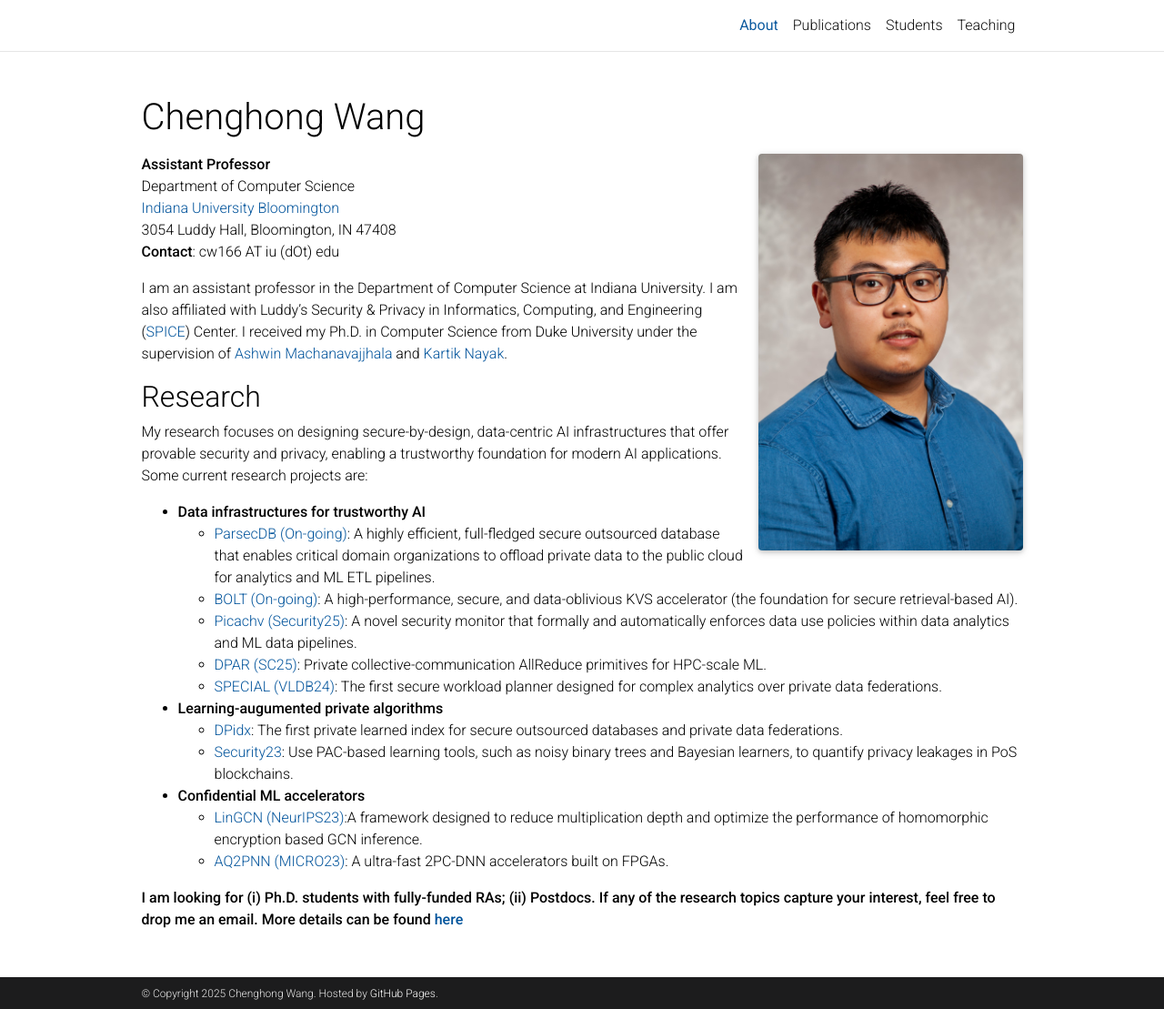
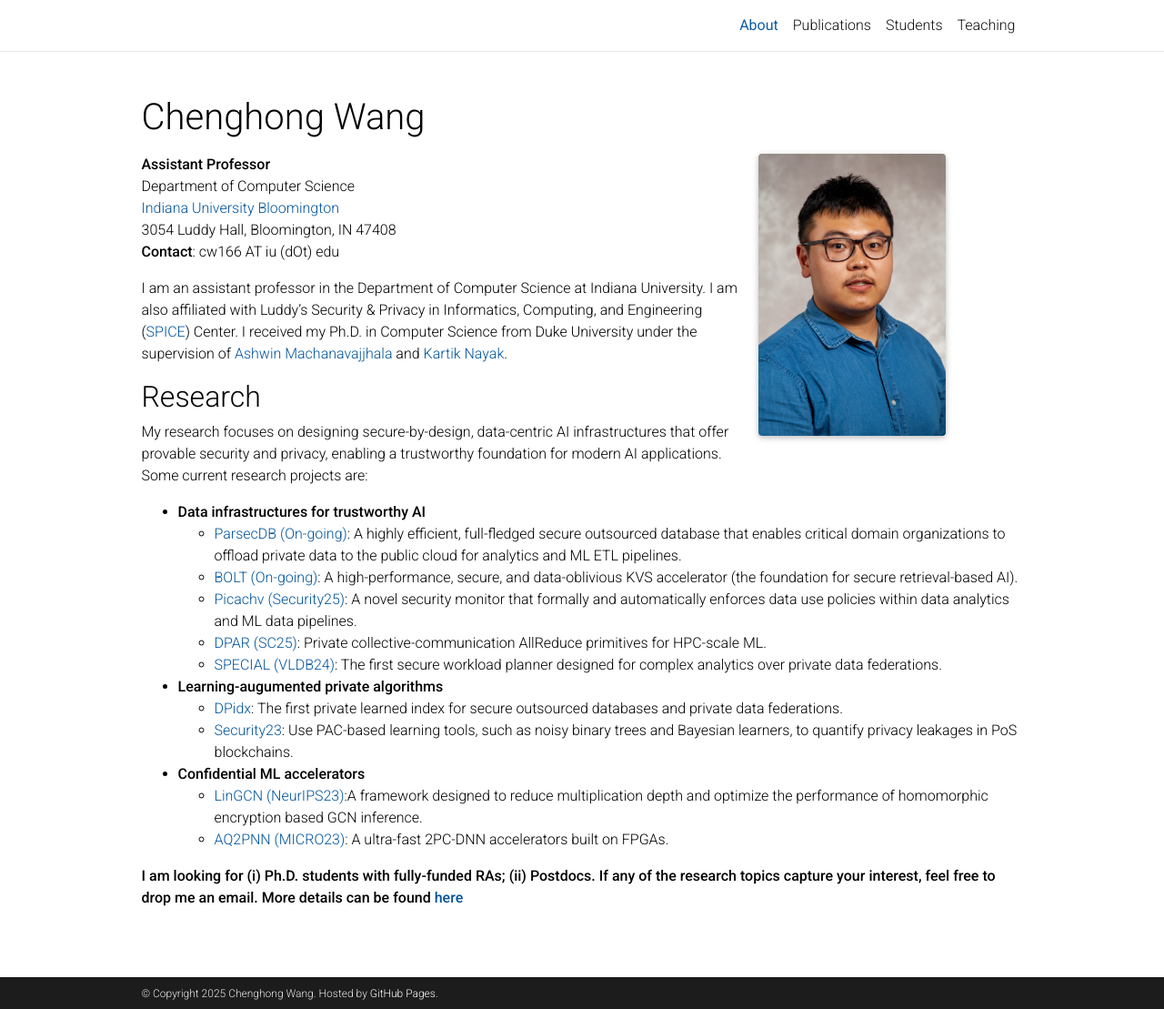
Before and after one commit to lovingmage/lovingmage.github.io, a Jekyll site: the page built from _pages/about.md, in a window 1280 px wide and 1109 px high. Shown: the whole window at 91% size. Built offline with Jekyll 4.4.1, drawn with Linux system fonts in a browser that asks for light colours; full-size pictures stand in for the smaller copies a plugin makes; comment, search, counter and statistics services are not loaded; a style sheet for code colours, icons or effects is not loaded.

Commit message:
Update _layout.scss

```diff
--- a/_sass/_layout.scss
+++ b/_sass/_layout.scss
@@ -29,7 +29,7 @@ body.sticky-bottom-footer {
 // Profile
 .profile {
   img {
-    width: 100%;
+    width: 71%;
   }
 }
 
```
